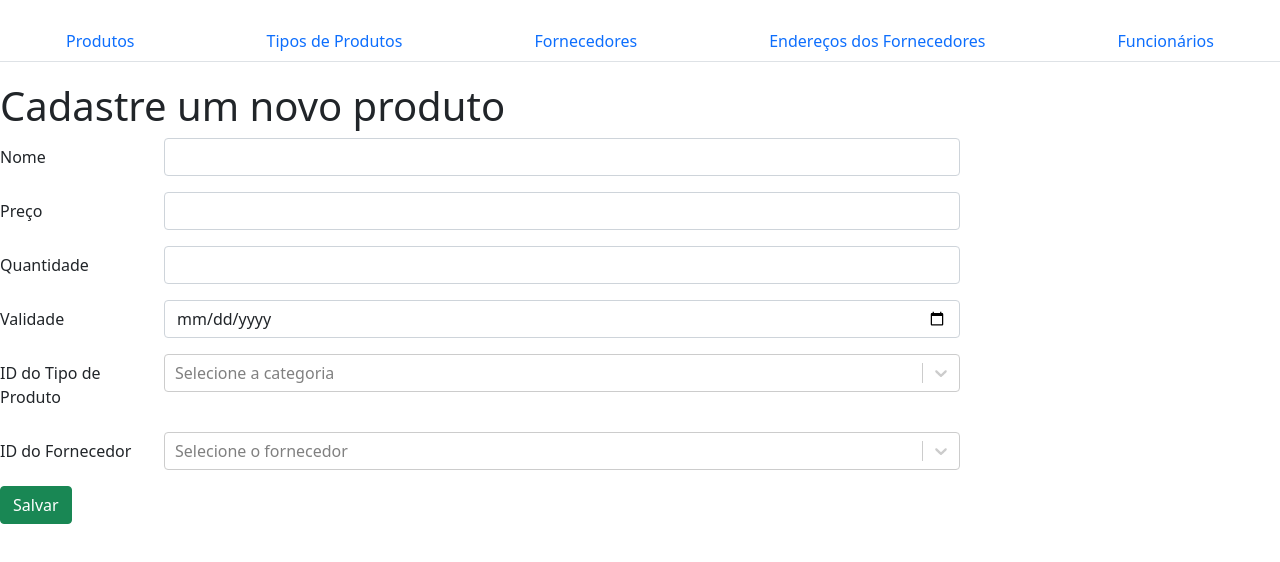
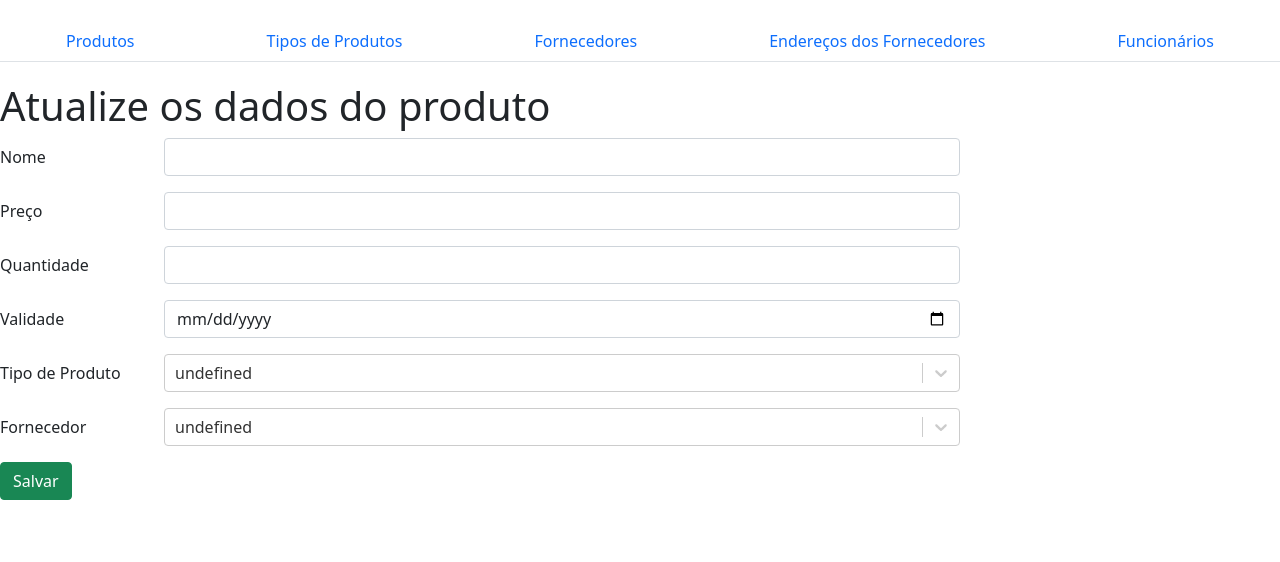
Before and after one commit to anaBeatrizWalker/ExpressReact, a React (Create React App) app: page /produtos/1/editar in a window 1280 px wide. Shown: the top 562 px of the page. Built offline with nearby package versions, Linux system fonts and the light colour scheme; no server answers.

Commit message:
Adicionando atualizaçao do select

```diff
--- a/src/components/Produtos/AdicionaProduto.js
+++ b/src/components/Produtos/AdicionaProduto.js
@@ -15,9 +15,13 @@ export default function AdicionaProduto(){
     const [quantidade, setQuantidade] = useState("")
     const [validade, setValidade] = useState("")
     const [tipo_produto_id, setTipoProdutoId] = useState([])
+    const [fornecedor_id, setFornecedorId] = useState([])
+
     const [tipos_produto, setTipoProdutos] = useState({})
-    const [fornecedor_id, setFornecedorId] = useState([])
     const [fornecedores, setFornecedores] = useState({})
+
+    const [nomeTipoProduto, setNomeTipoProduto] = useState()
+    const [nomeFornecedor, setNomeFornecedor] = useState()
 
     useEffect(() => {
         function formataDados(){
@@ -40,19 +44,34 @@ export default function AdicionaProduto(){
         api_express.get('/fornecedores').then(resp => {
             setFornecedores(resp.data.fornecedores)
         })
-
         if(id){
             api_express.get(`/produtos/${id}`).then(resp => {
                 const produto = resp.data.produto
+                console.log(produto)
+
+                function formataGetSelect(){
+                    for(let i = 0; i < tipos_produto.length; i++){
+                        if(tipos_produto[i].id === produto.tipo_produto_id){
+                            setNomeTipoProduto(tipos_produto[i].nome)
+                            console.log(nomeTipoProduto)
+                        }
+                    }
+                    for(let i = 0; i < fornecedores.length; i++){
+                        if(fornecedores[i].id === produto.fornecedor_id){
+                            setNomeFornecedor(fornecedores[i].nome)
+                            console.log(nomeFornecedor)
+                        }
+                    }
+                }
+                formataGetSelect()
+
                 setNome(produto.nome)
                 setPreco(produto.preco)
                 setQuantidade(produto.quantidade)
                 setValidade(formataData(produto.validade))
-
             })
         }
-
-    }, [])
+    }, [nomeTipoProduto, nomeFornecedor])
 
     async function addProduto(){
         const produto = {
@@ -78,7 +97,7 @@ export default function AdicionaProduto(){
     return (
         <div className='form'>
 
-            <h1>Cadastre um novo produto</h1>
+            {id ? <h1>Atualize os dados do produto</h1> : <h1>Cadastre um novo produto</h1>}
 
             <Form>
                 <Form.Group as={Row} className="mb-3" controlId="nome">
@@ -110,26 +129,43 @@ export default function AdicionaProduto(){
                 </Form.Group>
 
                 <Form.Group as={Row} className="mb-3" controlId="tipo_produto_id">
-                    <Form.Label column sm="2">ID do Tipo de Produto</Form.Label>
+                    <Form.Label column sm="2">Tipo de Produto</Form.Label>
                     <Col sm="10">
+                        {id ?
                                 <Select
-                            type="number" name="tipo_produto_id"
+                                    name="tipo_produto_id"
+                                    defaultValue={{ label: `${nomeTipoProduto}` }} //undefined
+                                    onChange={(e) => setTipoProdutoId(e)}
+                                    options={tipos_produto}>
+                                </Select>
+                        :   <Select
+                                name="tipo_produto_id"
                                 placeholder={"Selecione a categoria"}
                                 onChange={(e) => setTipoProdutoId(e)}
                                 options={tipos_produto}>
                             </Select>
+                        }
                     </Col>
                 </Form.Group>
 
                 <Form.Group as={Row} className="mb-3" controlId="fornecedor_id">
-                    <Form.Label column sm="2">ID do Fornecedor</Form.Label>
+                    <Form.Label column sm="2">Fornecedor</Form.Label>
                     <Col sm="10">
+                        {id ?
                                 <Select
-                            type="number" name="fornecedor_id"
+                                    name="fornecedor_id"
+                                    //placeholder={nomeFornecedor}
+                                    defaultValue={{ label: `${nomeFornecedor}` }} //undefined
+                                    onChange={(e) => setTipoProdutoId(e)}
+                                    options={fornecedores}>
+                                </Select>
+                        :   <Select
+                                name="fornecedor_id"
                                 placeholder={"Selecione o fornecedor"}
                                 onChange={(e) => setFornecedorId(e)}
                                 options={fornecedores}>
                             </Select>
+                        }
                     </Col>
                 </Form.Group>
 
```
Lines whose indentation alone changed are shown as unchanged.
